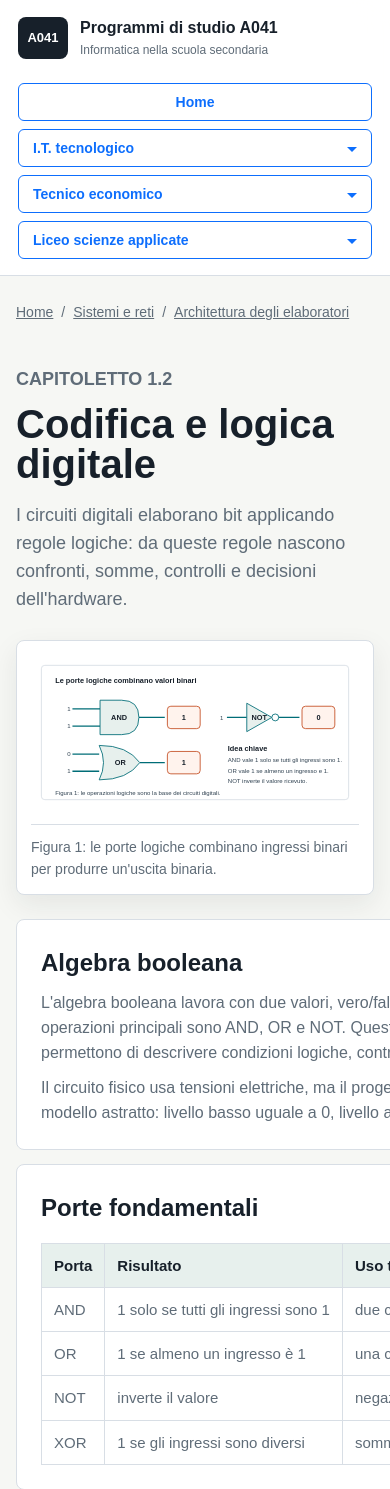
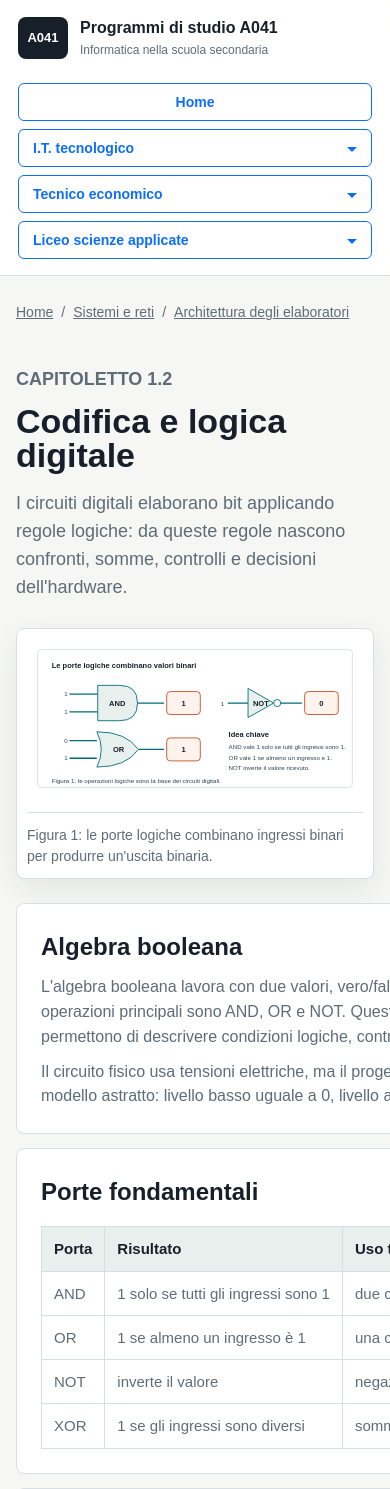
Before and after one commit to paoli7612/paoli7612.github.io, a PHP site: page /pagine/sistemi-e-reti/architettura-degli-elaboratori/codifica-e-logica-digitale.html in a window 390 px wide. Shown: the top 1489 px of the page. Run offline with PHP 8.4, Linux system fonts and the light colour scheme.

Commit message:
Rifinisce pagine Sistemi e reti

```diff
--- a/assets/styles.css
+++ b/assets/styles.css
@@ -674,10 +674,18 @@ main {
   }
 
   main {
-    width: min(358px, calc(100% - 32px));
-    max-width: min(358px, calc(100% - 32px));
-    margin-right: 16px;
-    margin-left: 16px;
+    width: 100%;
+    max-width: 100%;
+    margin-right: 0;
+    margin-left: 0;
+    padding-right: 16px;
+    padding-left: 16px;
+  }
+
+  .breadcrumbs,
+  .pager {
+    width: 100%;
+    max-width: 100%;
   }
 
   .study-page {
@@ -724,7 +732,12 @@ main {
   .hero h1,
   .page-title h1,
   .study-page h1 {
-    font-size: 40px;
+    font-size: 34px;
+    overflow-wrap: anywhere;
+  }
+
+  .lesson-figure.diagram-focus {
+    padding: 10px;
   }
 
   .stats {
```
Also changed, not shown: assets/diagrams/cpu-fetch-execute.svg, assets/diagrams/infrastructure-design.svg, assets/diagrams/logic-gates.svg, assets/diagrams/memory-hierarchy.svg, assets/diagrams/network-layer-models.svg, assets/diagrams/network-security-triad.svg, assets/diagrams/tcp-udp-ports.svg.
